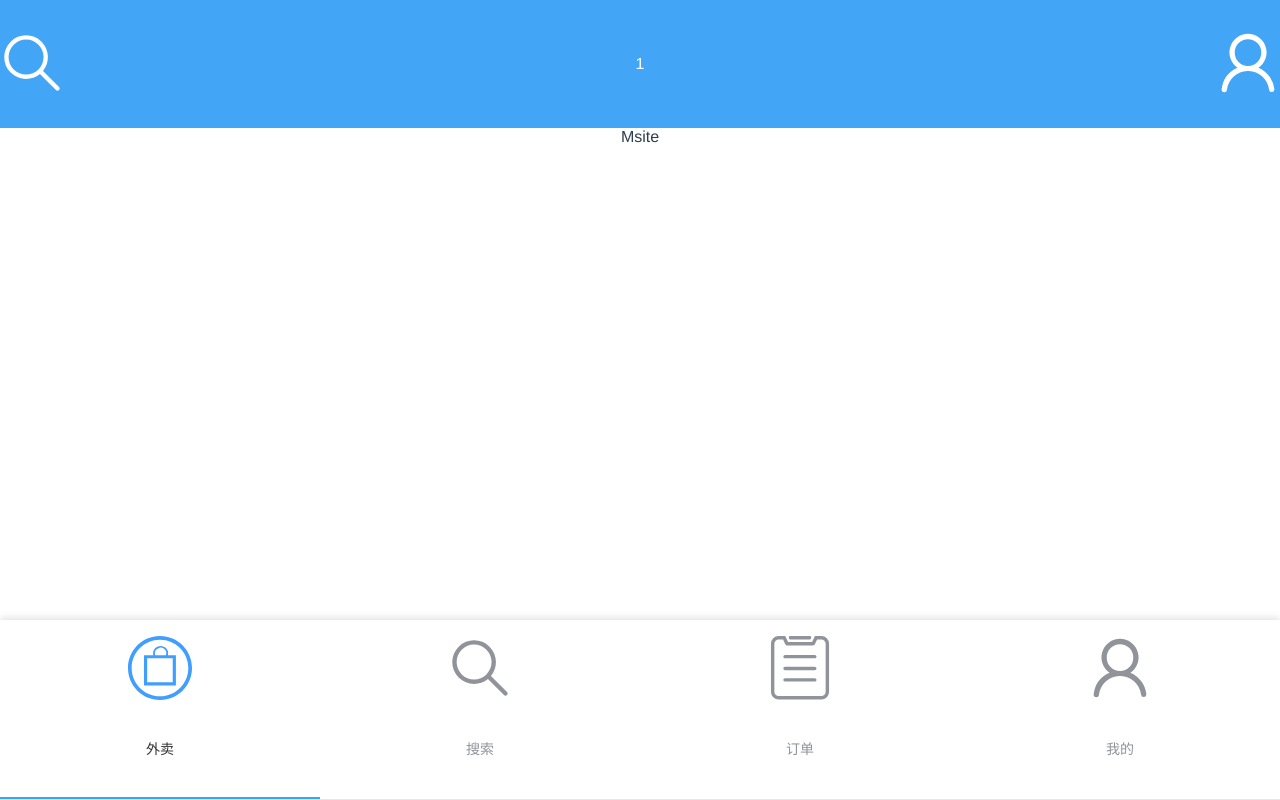
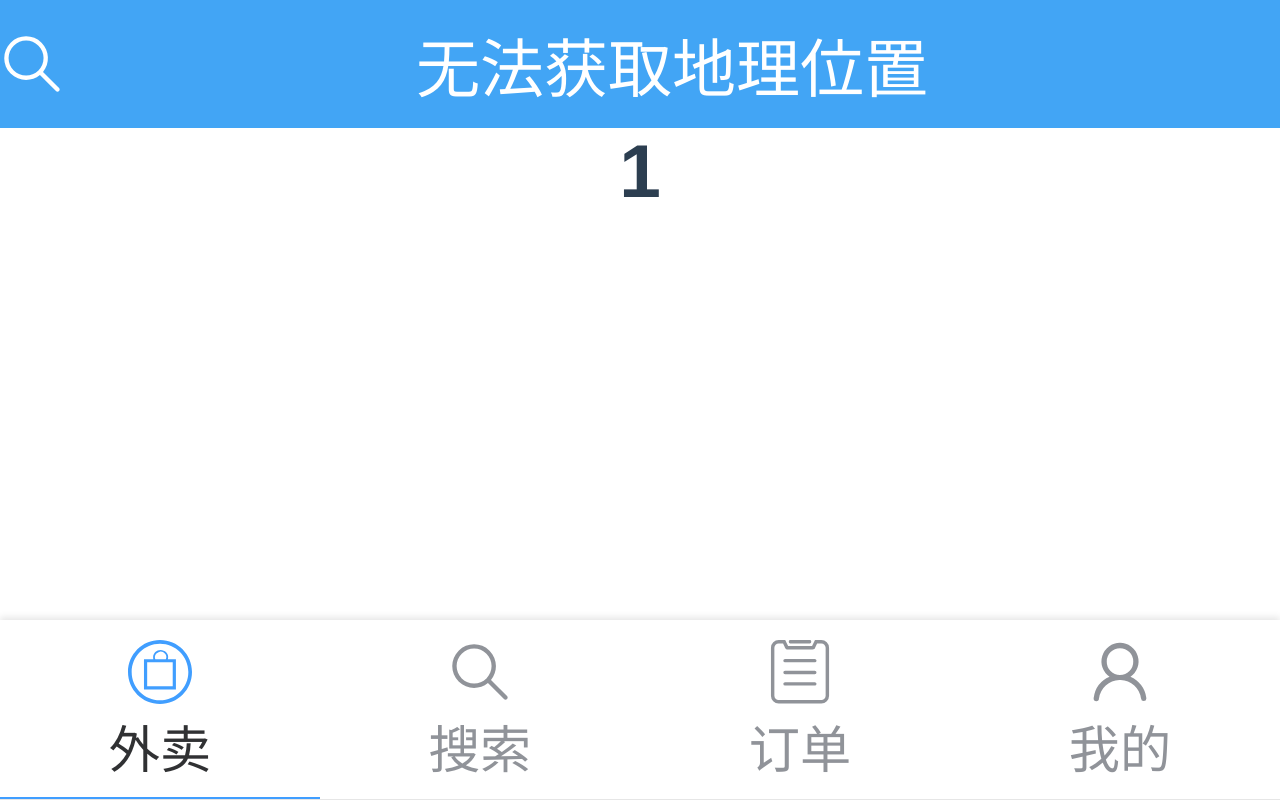
Before and after one commit to so-hard/vue-elm, a Vue app: page /#/msite in a window 1280 px wide. Built offline with nearby package versions, Linux system fonts and the light colour scheme.

Commit message:
fix: 修复底部导航遮盖内容

```diff
--- a/src/App.vue
+++ b/src/App.vue
@@ -44,5 +44,9 @@ export default {
   -moz-osx-font-smoothing: grayscale;
   text-align: center;
   color: #2c3e50;
+
+  font-size: 5vw
 }
+
+
 </style>
--- a/src/components/CommentHeader.vue
+++ b/src/components/CommentHeader.vue
@@ -6,12 +6,7 @@
       </svg>
     </div>
     <div class="header-text">{{headerText}}</div>
-    <div class="last-svg"
-    >
-    <svg class="icon" aria-hidden="true">
-        <use :xlink:href="lastIcon"></use>
-      </svg>
-    </div>
+    <div></div>
   </div>
 </template>
 
@@ -25,10 +20,9 @@ export default {
 
     };
   },
-  props: ["headerIcon", "headerText",'lastIcon','routerNext' ],
+  props: ["headerIcon", "headerText",'routerNext' ],
   methods: {
     go(){
-      // alert(1)
       if(this.routerNext){
         router.push(this.routerNext)
       }else{
@@ -40,13 +34,15 @@ export default {
       showIcon(){
         return  this.headerIcon ? this.headerIcon : this.defineIcon
       },
-
   }
 };
 </script>
 
 <style lang="stylus" scoped>
 .comment-header
+    position fixed;
+    top 0;
+    width 100%
     color #fff
     display flex
     justify-content space-between
--- a/src/components/FootGuide.vue
+++ b/src/components/FootGuide.vue
@@ -1,5 +1,5 @@
 <template>
-  <div v-if="islogin">
+  <div class="foot-guide">
     <el-menu :defaultActive="activeDetection()" class="el-menu" mode="horizontal" :router="true">
       <el-menu-item
         v-for="(item,index) in this.navItems"
@@ -47,7 +47,7 @@ export default {
         }
       ],
       color: {
-        color: '#409EFF'
+        color: "#409EFF"
       }
     };
   },
@@ -56,8 +56,8 @@ export default {
     //   // console.log(key, keyPath, this.navItems);
     // },
 
-    green(index){
-    return  this.activeIndex == index ? this.color : ''
+    green(index) {
+      return this.activeIndex == index ? this.color : "";
     },
 
     iconClassName(index) {
@@ -76,13 +76,8 @@ export default {
       });
       return `${this.activeIndex}`;
     }
-    // loginDetection() {
-    //   this.islogin = (!this.$route.name == 'login')
-    // }
   },
-  computed: {
-
-  },
+  computed: {},
   mounted() {
     // this.activeDetection()
   }
@@ -90,24 +85,29 @@ export default {
 </script>
 
 <style lang="stylus" scoped>
+.foot-guide {
+  position: fixed;
+  z-index: 100;
+  left: 0;
+  right: 0;
+  bottom: 0;
+
   .el-menu {
     box-shadow: 0 -0.266667vw 0.533333vw rgba(0, 0, 0, 0.1);
     display: flex;
     justify-content: space-between;
     align-items: center;
-  position: fixed;
-  bottom: 0;
     width: 100vw;
 
     .nav-item {
       width: 25vw;
       height: 14vw;
-    // font-size: ;
-    line-height: 5vw;
+      line-height: 4vw;
       display: flex;
       flex-direction: column;
       justify-content: space-evenly;
-    align-items center
+      align-items: center;
+      font-size: 4vw;
       // justify-items center
       // justify-content space-between
       // justify-content space-between
@@ -115,4 +115,5 @@ export default {
       // line-height 20px;
     }
   }
+}
 </style>
--- a/src/serve/getData.js
+++ b/src/serve/getData.js
@@ -20,9 +20,6 @@ export const getCity = () => Axios.get(
     'v1/cities',{
         params:{
             type: 'hot'
-
         }
     }
-
-
 )
--- a/src/views/Msite.vue
+++ b/src/views/Msite.vue
@@ -1,12 +1,20 @@
 <template>
   <div @click="City()">
     <CommentHeader
-
-      headerText="1"
+      headerText="无法获取地理位置"
       headerIcon="#icon-search"
-      lastIcon="#icon-profile"
       routerNext="/order"
-    />Msite
+    />
+     <el-carousel
+     height="150px"
+     :autoplay=false
+     >
+      <el-carousel-item
+      v-for="item in 2"
+      :key="item">
+        <h3 class="small">{{ item }}</h3>
+      </el-carousel-item>
+    </el-carousel>
     <FootGuide/>
   </div>
 </template>
@@ -23,16 +31,21 @@ export default {
     CommentHeader
   },
   data() {
-    return {
+    return {};
+  },
+  methods: {
+    City() {
+      getCity();
+    }
+  },
+  beforeMount(){
 
-    };
-  },
-  methods:{
-      City(){
-        getCity()
-  }
   }
 };
 </script>
 
-<style lang='stylus' scoped></style>
+<style lang='stylus' scoped>
+.el-carousel
+  margin-top 10vw
+
+</style>
--- a/src/views/Order.vue
+++ b/src/views/Order.vue
@@ -4,7 +4,6 @@
     headerText="我的订单"
     />
     <router-view></router-view>
-    <!-- <UnLogin> </UnLogin>    -->
     <FootGuide/>
   </div>
 </template>
@@ -27,7 +26,7 @@ export default {
     }
   },
 
-  mounted() {
+  beforeMount() {
     console.log(getStore('userinfo'))
 
     if(getStore('userinfo')!=null){
--- a/src/views/Profile.vue
+++ b/src/views/Profile.vue
@@ -29,6 +29,7 @@
             iconName="#icon-serve"
             routerNext="/order"
             liColor='#42a5f5'
+            style="margin-bottom: 14vw"
         />
         <FootGuide />
     </div>
@@ -136,6 +137,8 @@ export default {
 </script>
 
 <style lang='stylus' scoped>
+.profile-header
+        margin-top 10vw
 .profile-cards
     display flex
     margin 2vw 0
```
Lines whose indentation alone changed are shown as unchanged.
